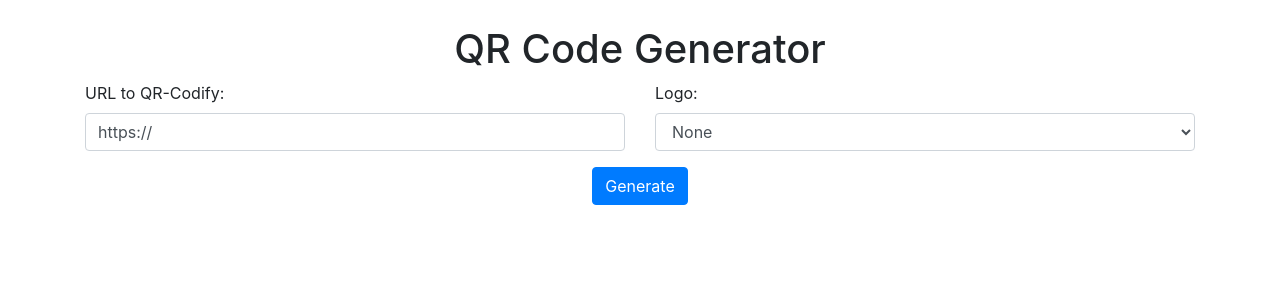
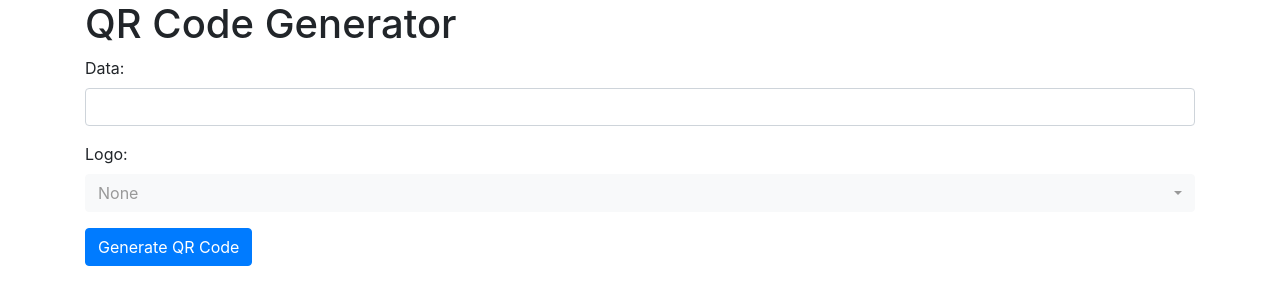
Before and after one commit to trtmn/qr-code-dwelling, a Flask app: page / in a window 1280 px wide. Shown: the top 305 px of the page. Run offline with Flask 3, Linux system fonts and the light colour scheme; some libraries are stand-ins or nearby versions.

Commit message:
Some progress. Giving up for tonight.

```diff
--- a/main.py
+++ b/main.py
@@ -10,16 +10,6 @@
 logging.basicConfig(filename='app.log',level=logging.INFO)
 
 def generate_qr_code(data, quality='H'):
-    """
-    Generate a QR code image from the given data.
-
-    Parameters:
-    data (str): The data to be encoded in the QR code.
-    quality (str): The error correction level for the QR code. Default is 'H'.
-
-    Returns:
-    PIL.Image: The generated QR code as a PIL Image object.
-    """
     qr = qrcode.QRCode(
         version=1,
         error_correction=getattr(qrcode.constants, f'ERROR_CORRECT_{quality}'),
@@ -33,45 +23,15 @@
     return img
 
 def resize_qr_code(img):
-    """
-    Resize the given QR code image to 1000x1000 pixels and set the DPI to 300.
-
-    Parameters:
-    img (PIL.Image): The QR code image to be resized.
-
-    Returns:
-    PIL.Image: The resized QR code image.
-    """
     img = img.resize((1000, 1000))
     img.info['dpi'] = (300, 300)
     return img
 
 def calculate_max_size(img, percentage=None):
-    """
-    Calculate the maximum size for the logo based on a percentage of the QR code size.
-
-    Parameters:
-    img (PIL.Image): The QR code image.
-    percentage (int): The percentage of the QR code size to use for the logo size.
-
-    Returns:
-    tuple: The maximum size for the logo as a tuple of (width, height).
-    """
     max_size = (img.size[0] * percentage // 100, img.size[1] * percentage // 100)
     return max_size
 
 def generate_and_save_qr_code(data, logo_path=None, quality='H'):
-    """
-    Generate a QR code from the given data, apply a logo, and save it to a BytesIO object.
-
-    Parameters:
-    data (str): The data to be encoded in the QR code.
-    logo_path (str): The path to the logo image file. If the path is a URL, the logo will be downloaded.
-    quality (str): The error correction level for the QR code. Default is 'H'.
-
-    Returns:
-    io.BytesIO: The QR code image saved to a BytesIO object.
-    """
     img = generate_qr_code(data, quality)
     img = resize_qr_code(img)
     if logo_path is not None:
@@ -81,22 +41,8 @@
     byte_arr.seek(0)
     return byte_arr
 
-
-
-
 def apply_logo(img, logo_path=None, percentage=29):
-    """
-    Apply a logo to the center of the given QR code image.
-
-    Parameters:
-    img (PIL.Image): The QR code image.
-    logo_path (str): The path to the logo image file. If the path is a URL, the logo will be downloaded.
-    percentage (int): The size of the logo as a percentage of the QR code size. Default is 25.
-
-    Returns:
-    PIL.Image: The QR code image with the logo applied.
-    """
-    start_time = time.time()  # Start the timer
+    start_time = time.time()
 
     if logo_path is None:
         return img
@@ -113,27 +59,15 @@
 
         img.alpha_composite(logo, position)
 
-    end_time = time.time()  # End the timer
-    elapsed_time = end_time - start_time  # Calculate elapsed time
-    logo_name = os.path.basename(logo_path)  # Get the logo name
-    logging.info(f" {logo_name} took {elapsed_time} seconds.")  # Log the elapsed time
+    end_time = time.time()
+    elapsed_time = end_time - start_time
+    logo_name = os.path.basename(logo_path)
+    logging.info(f" {logo_name} took {elapsed_time} seconds.")
 
     return img
+
 def check_if_logo_path_is_local_or_remote(logo_path):
-    """
-    Check if the given logo path is a local file path or a URL.
-
-    If the path is a URL, download the logo and return it as a PIL Image object.
-    If the path is a local file path, open the file and return it as a PIL Image object.
-
-    Parameters:
-    logo_path (str): The path to the logo image file.
-
-    Returns:
-    PIL.Image: The logo as a PIL Image object.
-    """
     if logo_path.startswith(('http://', 'https://')):
-        # Download the logo from the web
         response = requests.get(logo_path)
         logo_path = BytesIO(response.content)
         logo_image = Image.open(logo_path)
@@ -141,17 +75,16 @@
     else:
         return Image.open(logo_path)
 
-
 def scan_icons_folder():
     folder_path = 'icons'
     icons = []
     for filename in os.listdir(folder_path):
         name, extension = os.path.splitext(filename)
-        if extension in ['.png', '.jpg', '.jpeg', '.gif']:  # add or remove file extensions as needed
+        if extension in ['.png', '.jpg', '.jpeg', '.gif']:
             human_readable_name = name.replace('_', ' ').replace('-', ' ').title()
-            file_path = os.path.join('.', folder_path, filename)
+            file_path = os.path.join('icons', filename)
             icons.append((human_readable_name, file_path))
-    icons = sorted(icons, key=lambda x: x[0])  # Sort icons by human-readable name
+    icons = sorted(icons, key=lambda x: x[0])
     return icons
 
 if __name__ == '__main__':
--- a/my_app.py
+++ b/my_app.py
@@ -1,5 +1,5 @@
 from flask import Flask, request, send_file, render_template
-
+import urllib
 import main
 from main import generate_qr_code, resize_qr_code, apply_logo, generate_and_save_qr_code
 
@@ -11,10 +11,10 @@
         data = request.form['data']
         #URL encode the data
         data = urllib.parse.quote_plus(data)
+        logo = request.form['logo']
     else:
         data = request.args.get('data', default=None, type=str)
-
-    logo = request.args.get('logo', default=None, type=str)
+        logo = request.args.get('logo', default=None, type=str)
 
     if data is not None:
         qr_code_stream = generate_and_save_qr_code(data, logo)
--- a/templates/index.html
+++ b/templates/index.html
@@ -1,54 +1,57 @@
-<!doctype html>
-<html>
+<!DOCTYPE html>
+<html lang="en">
 <head>
-    <meta name="viewport" content="width=device-width, initial-scale=1">
-    <!-- Add Bootstrap CSS -->
-    <link rel="stylesheet" href="https://stackpath.bootstrapcdn.com/bootstrap/4.3.1/css/bootstrap.min.css">
+    <meta charset="UTF-8">
+    <meta name="viewport" content="width=device-width, initial-scale=1.0">
+    <title>QR Code Generator</title>
 
-    <script>
-        function submitForm(event) {
-        event.preventDefault();
-        var data = document.getElementById('data').value;
-        var logo = document.getElementById('logo').value;  // this is the file path
-        var url = '/' + '?data=' + encodeURIComponent(data);
-        if (logo) {
-            url += '&logo=' + encodeURIComponent(logo);
-        }
-        window.location.href = url;
-    }
-    </script>
+    <!-- Bootstrap CSS -->
+    <link rel="stylesheet" href="https://stackpath.bootstrapcdn.com/bootstrap/4.5.2/css/bootstrap.min.css">
+
+    <!-- Bootstrap Select CSS -->
+    <link rel="stylesheet" href="https://cdnjs.cloudflare.com/ajax/libs/bootstrap-select/1.13.1/css/bootstrap-select.min.css">
 </head>
 <body>
-    <title>QR Code Generator</title>
-    <h1 class="text-center" style="margin-top: 25px;">QR Code Generator</h1>
-    <!-- Use Bootstrap classes for the form -->
     <div class="container">
-        <form onsubmit="submitForm(event)" class="form-group">
-            <div class="row">
-                <div class="col-12 col-md-6">
-                    <label for="data">URL to QR-Codify:</label>
-                    <input type="text" id="data" name="data" value="https://" class="form-control">
-                </div>
-                <div class="col-12 col-md-6">
-                    <label for="logo">Logo:</label>
-                    <select id="logo" name="logo" class="form-control">
-                        <option value="">None</option>
-                        {% for icon in icons %}
-                            <option value="{{ icon[1] }}">{{ icon[0] }}</option>
-                        {% endfor %}
-                    </select>
-                </div>
+        <h1>QR Code Generator</h1>
+
+        <form method="POST">
+            <div class="form-group">
+                <label for="data">Data:</label>
+                <input type="text" id="data" name="data" class="form-control">
             </div>
-            <div class="row">
-                <div class="col-12 text-center">
-                    <input type="submit" value="Generate" class="btn btn-primary mt-3">
-                </div>
+
+            <div class="form-group">
+                <label for="logo">Logo:</label>
+               <select id="logo" name="logo" class="form-control selectpicker">
+                    <option value="">None</option>
+                    {% for icon in icons %}
+                        <option value="{{ url_for('static', filename=icon[1]) }}" data-content="<img src='{{ url_for('static', filename=icon[1]) }}' width='50' height='50'> {{ icon[0] }}">{{ icon[0] }}</option>
+                    {% endfor %}
+               </select>
             </div>
+
+            <button type="submit" class="btn btn-primary">Generate QR Code</button>
         </form>
     </div>
-    <!-- Add Bootstrap JS and its dependencies -->
-    <script src="https://code.jquery.com/jquery-3.3.1.slim.min.js"></script>
-    <script src="https://cdnjs.cloudflare.com/ajax/libs/popper.js/1.14.7/umd/popper.min.js"></script>
-    <script src="https://stackpath.bootstrapcdn.com/bootstrap/4.3.1/js/bootstrap.min.js"></script>
+
+    <!-- jQuery -->
+    <script src="https://code.jquery.com/jquery-3.5.1.slim.min.js"></script>
+
+    <!-- Popper.js -->
+    <script src="https://cdnjs.cloudflare.com/ajax/libs/popper.js/1.16.0/umd/popper.min.js"></script>
+
+    <!-- Bootstrap JS -->
+    <script src="https://stackpath.bootstrapcdn.com/bootstrap/4.5.2/js/bootstrap.min.js"></script>
+
+    <!-- Bootstrap Select JS -->
+    <script src="https://cdnjs.cloudflare.com/ajax/libs/bootstrap-select/1.13.1/js/bootstrap-select.min.js"></script>
+
+    <!-- Initialize the selectpicker -->
+    <script>
+        $(document).ready(function () {
+            $('.selectpicker').selectpicker();
+        });
+    </script>
 </body>
 </html>
```
